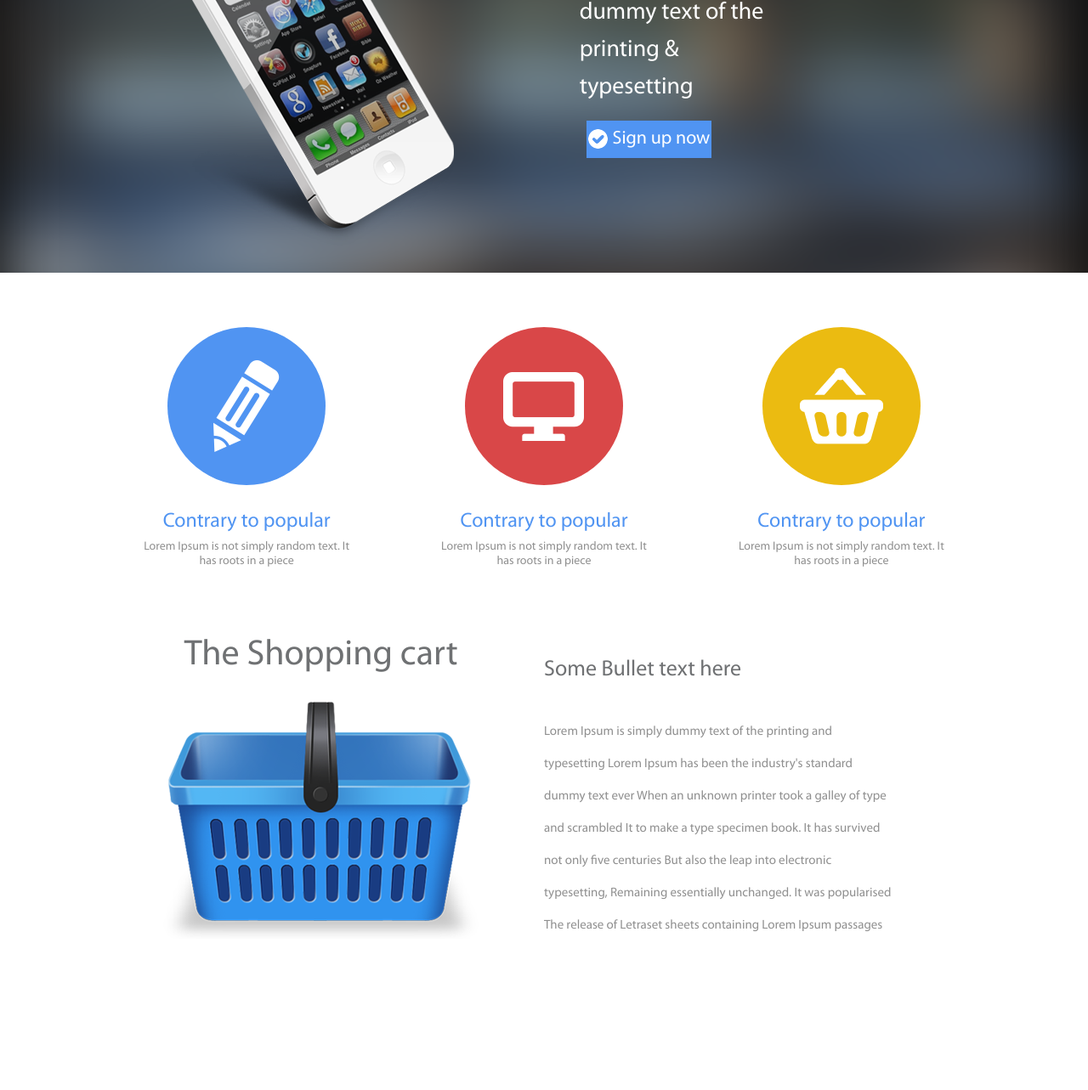
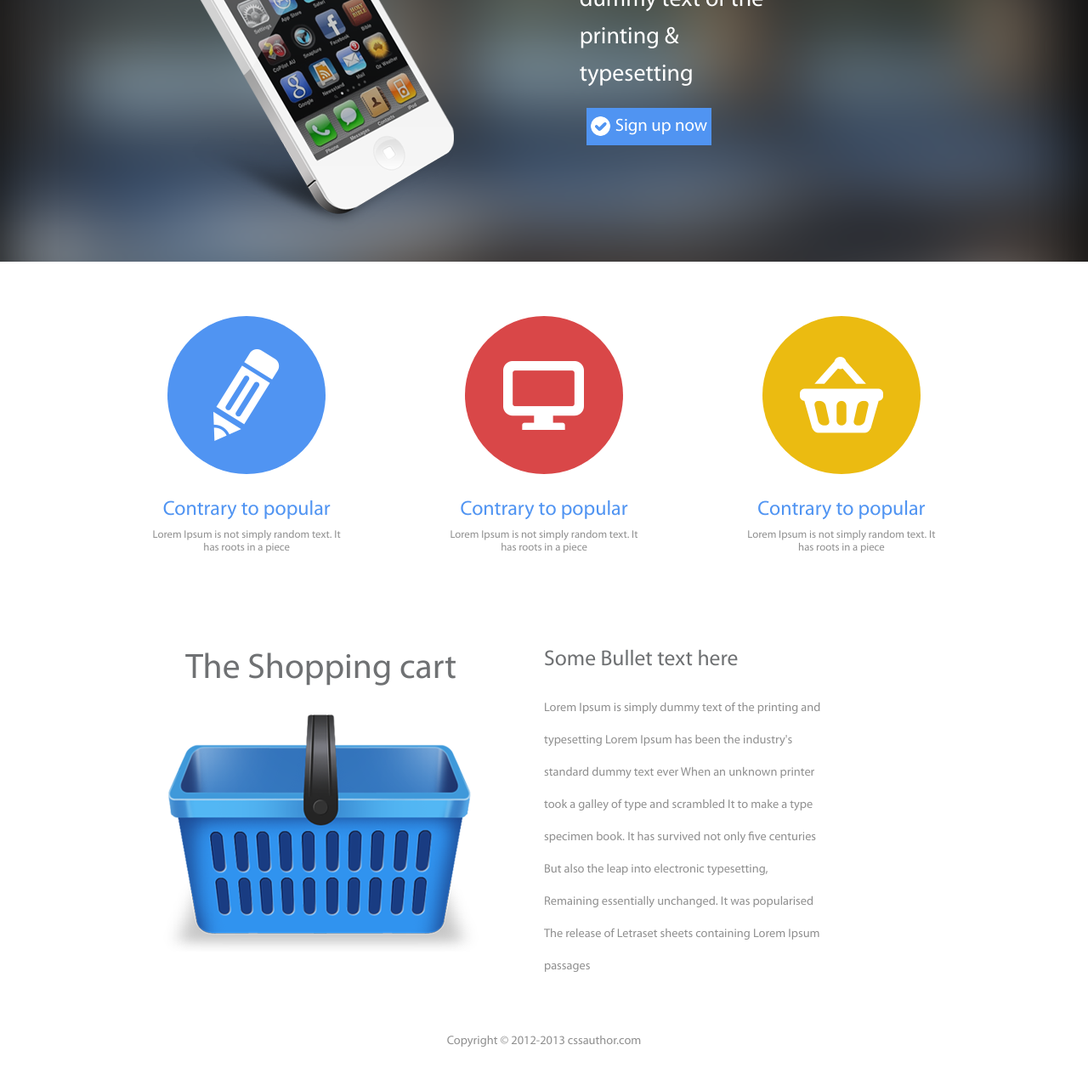
Before and after one commit to Woodzyy/frontend_12, a plain HTML site: page index.html in a window 1280 px wide. Shown: the part 292-1575 px from the top of the page at 85% size. Before the commit the page ends 1401 px from the top, so only its background shows below. Drawn offline with Linux system fonts and the light colour scheme.

Commit message:
created footer; converted pixels into rem; optimizated index.html;

```diff
--- /dev/null
+++ b/css/_footer.scss
@@ -0,0 +1,12 @@
+.footer {
+    @include setWrapper (auto, 0 0 3%, 0);
+
+    .footer__item {
+        @include flex (flex, row, center, center, wrap);
+
+        .footer__text {
+            @include setFont (400, 0.9rem, 36px);
+            color: $colorText;
+        }
+    }
+}
--- a/css/_header.scss
+++ b/css/_header.scss
@@ -5,9 +5,10 @@
         @include flex(flex, row, space-between, center, nowrap);
         @include setWrapper (auto, 0 0 .5%, 2% 2%);
 
+        // logo
         .logo {
             @include flex(flex, row, space-around, center, nowrap);
-            width: 18%;
+            @include setWrapper(18%, 0, 0);
 
             .logo__block {
                 @include flex(flex, row, center, center, nowrap);
@@ -18,32 +19,28 @@
             }
 
             .logo__cap {
-                font-size: 42.4px;
-                line-height: 1.2;
-                font-weight: 400;
+                @include setFont (400, 2.6rem, 1.2);
                 letter-spacing: 0.01em;
                 color: #000000;
             }
         }
 
+        // nav
         .nav {
             width: 36%;
-            // border: 2px solid green;
 
             .menu {
                 @include flex(flex, row, space-between, center, nowrap);
+                @include setFont (400, 1.25rem, 1.2);
                 column-gap: 4%;
-                font-size: 20.4px;
-                line-height: 1.2;
-                font-weight: 400;
                 letter-spacing: 0.01em;
 
                 .menu__link {
-                    color: #7b7b7b;
+                    color: $colorTitle;
                     padding: 43px 0;
 
                     &:hover {
-                        color: #5e5e5e;
+                        color: #494949;
                         border-bottom: 4px solid #5094f2;
                     }
                 }
--- a/css/_main.scss
+++ b/css/_main.scss
@@ -1,3 +1,4 @@
+// title
 .title {
     background-image: url(../img/blur.png);
     background-size: cover;
@@ -14,18 +15,18 @@
             color: #ffffff;
 
             .title__text--primary {
-                @include setFont (400, 42px, 44px);
+                @include setFont (400, 2.6rem, 44px);
             }
 
             .title__text--secondary {
                 @include setWrapper (61%, 2% 0, 0);
-                @include setFont (400, 28px, 44px);
+                @include setFont (400, 1.75rem, 44px);
             }
 
             .title__text--special {
                 @include flex (flex, row, center, center, nowrap);
                 @include setWrapper (36%, 4% 2%, 0);
-                @include setFont (400, 22px, 44px);
+                @include setFont (400, 1.3rem, 44px);
                 column-gap: 4%;
                 background-color: $colorAdditional;
 
@@ -42,6 +43,7 @@
     }
 }
 
+// content
 .content {
     @include setWrapper(auto, 5% 0, 0);
 
@@ -51,6 +53,7 @@
         .content__item {
             @include flex (flex, column, space-around, center, nowrap);
 
+            // overrral settings for content__items
             .content__item--primary,
             .content__item--secondary,
             .content__item--additional {
@@ -74,14 +77,14 @@
 
             .content__title {
                 @include setWrapper(77%, 6% 0 0, 0);
-                @include setFont (400, 24px, 44px);
+                @include setFont (400, 1.5rem, 44px);
                 text-align: center;
                 color: $colorAdditional;
             }
 
             .content__text {
                 @include setWrapper(72%, 0, 0);
-                @include setFont (400, 14px, 1.2);
+                @include setFont (400, 0.8rem, 1.2);
                 color: $colorText;
                 text-align: center;
             }
@@ -89,8 +92,9 @@
     }
 }
 
+// basket
 .basket {
-    @include setWrapper(auto, 6% 0 0, 0);
+    @include setWrapper(auto, 6% 0 4%, 0);
 
     .basket-holder {
         @include flex (flex, row, center, center, nowrap);
@@ -101,23 +105,24 @@
 
             .basket__title {
                 @include setWrapper(auto, 0 0 6%, 0);
-                @include setFont(400, 42px, 44px);
+                @include setFont(400, 2.6rem, 44px);
                 color: $colorTitle;
             }
         }
 
+        // basket__item--additional
         .basket__item--additional {
             @include setWrapper(50%, 0, 0);
 
             .basket__subtitle {
-                @include setWrapper(auto, 4% 0 6%, 0);
-                @include setFont(400, 26px, 44px);
+                @include setWrapper(auto, 5% 0 3%, 0);
+                @include setFont(400, 1.6rem, 44px);
                 color: $colorTitle;
             }
 
             .basket__text {
-                @include setWrapper(78.5%, 0, 0);
-                @include setFont(400, 15px, 38px);
+                @include setWrapper(63%, 0, 0);
+                @include setFont(400, 0.9rem, 38px);
                 color: $colorText;
             }
         }
--- a/css/style.scss
+++ b/css/style.scss
@@ -19,7 +19,6 @@ a {
 .wrapper {
   width: 82%;
   margin: 0 auto;
-  // border: 2px solid black;
 }
 
 
@@ -27,3 +26,4 @@ a {
 @import 'mixin';
 @import 'header';
 @import 'main';
+@import 'footer';
--- a/index.html
+++ b/index.html
@@ -1,4 +1,4 @@
-< !DOCTYPE html>
+<!DOCTYPE html>
 <html lang="en">
 
 <head>
@@ -11,81 +11,150 @@
 </head>
 
 <body>
+    <!-- header  -->
     <header class="header">
         <div class="wrapper">
             <div class="header__item">
+                <!-- logo  -->
                 <div class="logo">
-                        <div class="logo__block"><img src="img/quote.png" alt="quote"></div>
+                    <div class="logo__block">
+                        <img src="img/quote.png" alt="quote">
+                    </div>
                     <div class="logo__cap">
-                            <h1>Prechu </h1>
+                        <h1>
+                            Prechu
+                        </h1>
                     </div>
                 </div>
+                <!-- nav  -->
                 <nav class="nav">
                     <ul class="menu">
-                            <li class="menu__item"><a class="menu__link" href="#">Home </a></li>
-                            <li class="menu__item"><a class="menu__link" href="#">Products </a></li>
-                            <li class="menu__item"><a class="menu__link" href="#">Services </a></li>
-                            <li class="menu__item"><a class="menu__link" href="#">Contact </a></li>
+                        <li class="menu__item">
+                            <a class="menu__link" href="#">
+                                Home
+                            </a>
+                        </li>
+                        <li class="menu__item">
+                            <a class="menu__link" href="#">
+                                Products
+                            </a>
+                        </li>
+                        <li class="menu__item">
+                            <a class="menu__link" href="#">
+                                Services
+                            </a>
+                        </li>
+                        <li class="menu__item">
+                            <a class="menu__link" href="#">
+                                Contact
+                            </a>
+                        </li>
                     </ul>
                 </nav>
             </div>
         </div>
     </header>
+    <!-- title  -->
     <div class="title">
         <div class="wrapper">
             <div class="title__item">
-                    <div class="title__img"><img src="img/iphone.png" alt="iphone"></div>
+                <div class="title__img">
+                    <img src="img/iphone.png" alt="iphone">
+                </div>
                 <div class="title__text">
-                        <h2 class="title__text--primary">Lorem Ipsum is simply </h2>
-                        <p class="title__text--secondary">dummy text of the printing & typesetting </p>
-                        <div class="title__text--special"><img src="img/shape.png" alt="shape"><a class="title__link" href="#">Sign up now
-                            </a></div>
+                    <h2 class="title__text--primary">
+                        Lorem Ipsum is simply
+                    </h2>
+                    <p class="title__text--secondary">
+                        dummy text of the printing & typesetting
+                    </p>
+                    <div class="title__text--special"><img src="img/shape.png" alt="shape">
+                        <a class="title__link" href="#">
+                            Sign up now
+                        </a>
                     </div>
                 </div>
             </div>
         </div>
+    </div>
+    <!-- content  -->
     <div class="content">
         <div class="wrapper">
             <div class="content-holder">
+                <!-- content__item  -->
                 <div class="content__item">
-                        <div class="content__item--primary"><img class="content__img--primary" src="img/pencil_shape.png" alt="pencil">
+                    <div class="content__item--primary">
+                        <img class="content__img--primary" src="img/pencil_shape.png" alt="pencil">
                     </div>
-                        <h4 class="content__title">Contrary to popular </h4>
-                        <p class="content__text">Lorem Ipsum is not simply random text. It has roots in a piece </p>
+                    <h4 class="content__title">
+                        Contrary to popular
+                    </h4>
+                    <p class="content__text">
+                        Lorem Ipsum is not simply random text. It has roots in a piece
+                    </p>
                 </div>
+                <!-- content__item  -->
                 <div class="content__item">
-                        <div class="content__item--secondary"><img class="content__img--secondary" src="img/pc_shape.png" alt="pencil">
+                    <div class="content__item--secondary">
+                        <img class="content__img--secondary" src="img/pc_shape.png" alt="pencil">
                     </div>
-                        <h4 class="content__title">Contrary to popular </h4>
-                        <p class="content__text">Lorem Ipsum is not simply random text. It has roots in a piece </p>
+                    <h4 class="content__title">
+                        Contrary to popular
+                    </h4>
+                    <p class="content__text">
+                        Lorem Ipsum is not simply random text. It has roots in a piece
+                    </p>
                 </div>
+                <!-- content__item  -->
                 <div class="content__item">
-                        <div class="content__item--additional"><img class="content__img--additional" src="img/cart_shape.png" alt="pencil">
+                    <div class="content__item--additional">
+                        <img class="content__img--additional" src="img/cart_shape.png" alt="pencil">
                     </div>
-                        <h4 class="content__title">Contrary to popular </h4>
-                        <p class="content__text">Lorem Ipsum is not simply random text. It has roots in a piece </p>
+                    <h4 class="content__title">
+                        Contrary to popular
+                    </h4>
+                    <p class="content__text">
+                        Lorem Ipsum is not simply random text. It has roots in a piece
+                    </p>
                 </div>
             </div>
         </div>
     </div>
+    <!-- basket  -->
     <div class="basket">
         <div class="wrapper">
             <div class="basket-holder">
                 <div class="basket__item">
-                        <h2 class="basket__title">The Shopping cart</h2><img class="basket__img" src="img/cart.png" alt="cart">
+                    <h2 class="basket__title">
+                        The Shopping cart
+                    </h2>
+                    <img class="basket__img" src="img/cart.png" alt="cart">
                 </div>
                 <div class="basket__item--additional">
-                        <h3 class="basket__subtitle">Some Bullet text here</h3>
-                        <p class="basket__text">Lorem Ipsum is simply dummy text of the printing and typesetting Lorem Ipsum has been the
-                            industry's standard
-                            dummy text ever When an unknown printer took a galley of type and scrambled It to make a type specimen book. It
-                            has survived not only five centuries But also the leap into electronic typesetting,
+                    <h3 class="basket__subtitle">
+                        Some Bullet text here
+                    </h3>
+                    <p class="basket__text">
+                        Lorem Ipsum is simply dummy text of the printing and typesetting Lorem Ipsum has been the
+                        industry's standard dummy text ever When an unknown printer took a galley of type and scrambled It to make a type
+                        specimen book. It has survived not only five centuries But also the leap into electronic typesetting,
                         Remaining essentially unchanged. It was popularised The release of Letraset sheets containing Lorem Ipsum
-                            passages</p>
+                        passages
+                    </p>
                 </div>
             </div>
         </div>
     </div>
+    <!-- footer  -->
+    <footer class="footer">
+        <div class="wrapper">
+            <div class="footer__item">
+                <p class="footer__text">
+                    Copyright © 2012-2013 cssauthor.com
+                </p>
+            </div>
+        </div>
+    </footer>
 </body>
 
 </html>
```
Also changed, not shown: css/style.css. Lines whose indentation alone changed are shown as unchanged.
